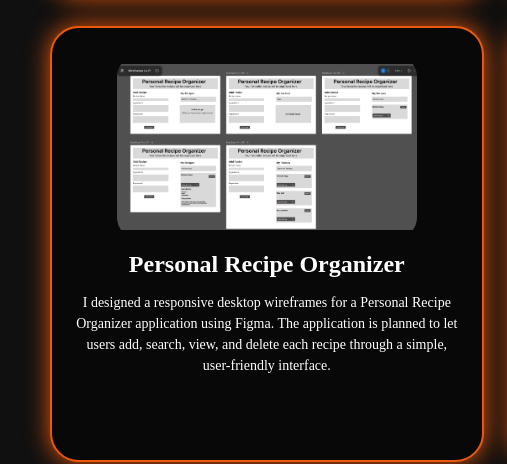
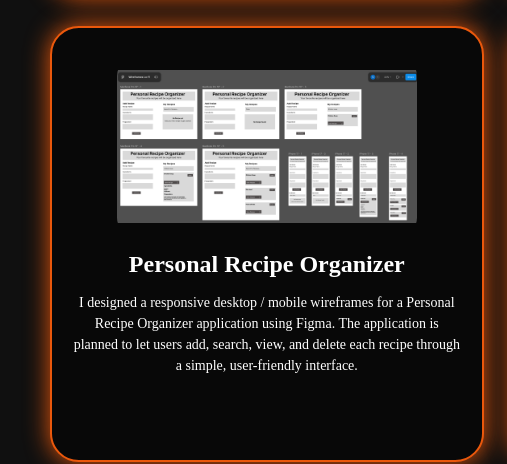
Before and after one commit to Venbadr/portfolio, a plain HTML site: page index.html in a window 1280 px wide. Shown: the part 4133-4597 px from the top of the page, 142-649 px from the left. Drawn offline with nearby package versions, Linux system fonts and the light colour scheme.

Commit message:
updated the project 5

```diff
--- a/index.html
+++ b/index.html
@@ -128,12 +128,12 @@
           <p>I built my portfolio website from scratch to showcase my projects and skills in a clean and professional way. Using HTML, CSS, and Bootstrap, I created a responsive and well-structured layout with a strong focus on usability and visual consistency.</p>
         </div>
         <div class="project-card">
-  <img src="Project5.png" alt="Personal Recipe Organizer mobile and desktop wireframes">
+  <img src="project5.jpg" alt="Personal Recipe Organizer mobile and desktop wireframes">
 
   <h3>Personal Recipe Organizer</h3>
 
   <p>
-    I designed a responsive desktop wireframes
+    I designed a responsive desktop / mobile wireframes
     for a Personal Recipe Organizer application using Figma.
     The application is planned to let users add, search,
     view, and delete each recipe through a simple,
```
Also changed, not shown: project5.jpg (added), project5.png (deleted).
